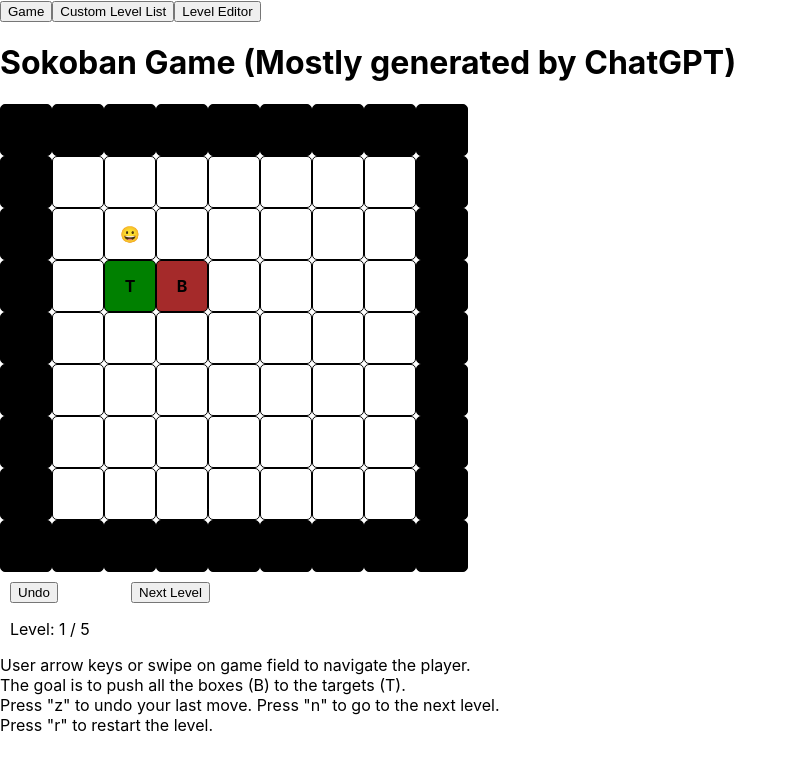
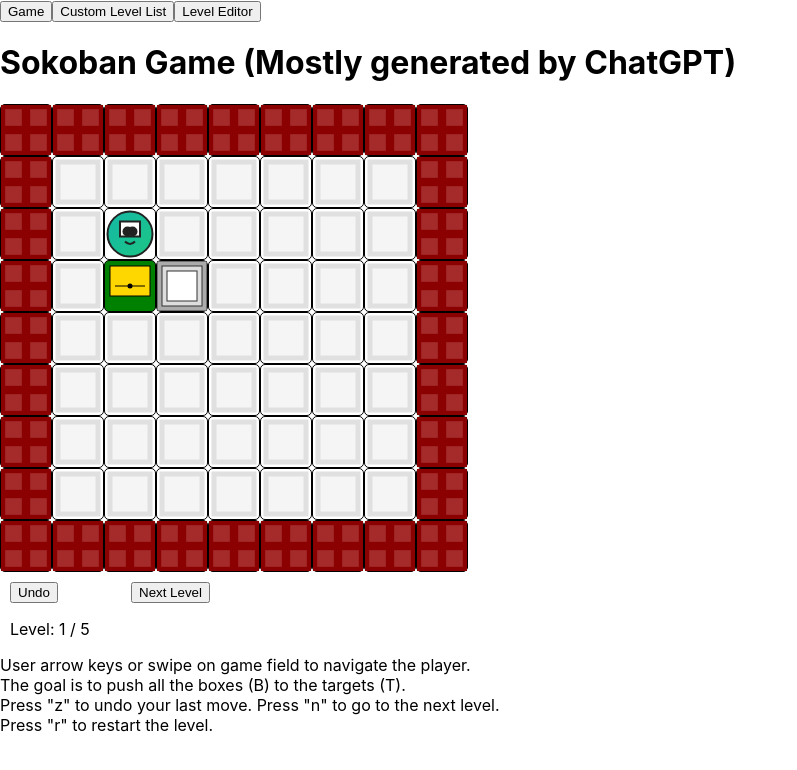
Before and after one commit to gwyn-art/chat-gpt-sokoban, a React (Create React App) app: page / in a window 1280 px wide. Shown: the top 770 px of the page, without its empty margins (0-797 px from the left). Built offline with nearby package versions, Linux system fonts and the light colour scheme.

Commit message:
add svg icons

```diff
--- a/src/App.tsx
+++ b/src/App.tsx
@@ -1,26 +1,41 @@
-import React, { useState } from 'react';
-import Game from './Game';
-import { LevelEditor } from './LevelEditor';
-import { LevelList } from './LevelList';
-import { GameState } from './types';
+import React, { useState } from "react";
+import Game from "./Game";
+import { Level, LevelEditor } from "./LevelEditor";
+import { LevelList } from "./LevelList";
+import { GameState } from "./types";
 
 const App: React.FC = () => {
+  const [editGameLevel, setEditGameState] = useState<Level | undefined>(undefined);
   const [levels, setLevels] = useState<GameState[]>([]);
-  const [screen, setScreen] = useState('game');
+  const [screen, setScreen] = useState("game");
 
   return (
     <div>
       <nav>
-        <button onClick={() => setScreen('game')}>Game</button>
-        <button onClick={() => setScreen('levelList')} >Custom Level List</button>
-        <button onClick={() => setScreen('editor')}>Level Editor</button>
+        <button onClick={() => setScreen("game")}>Game</button>
+        <button onClick={() => setScreen("levelList")}>
+          Custom Level List
+        </button>
+        <button onClick={() => setScreen("editor")}>Level Editor</button>
       </nav>
-      {screen === 'game' && <Game levels={levels.length > 0 ? levels : undefined} />}
-      {screen === 'levelList' && <LevelList handlePlay={levels => {
-        setLevels(levels.map(level => level.level));
-        setScreen('game')}
-       } />}
-      {screen === 'editor' && <LevelEditor onSave={() => setScreen('levelList')} />}
+      {screen === "game" && (
+        <Game levels={levels.length > 0 ? levels : undefined} />
+      )}
+      {screen === "levelList" && (
+        <LevelList
+          handlePlay={levels => {
+            setLevels(levels.map(level => level.level));
+            setScreen("game");
+          }}
+          handleEdit={level => {
+            setEditGameState(level);
+            setScreen("editor");
+          }}
+        />
+      )}
+      {screen === "editor" && (
+        <LevelEditor onSave={() => setScreen("levelList")} level={editGameLevel} />
+      )}
     </div>
   );
 };
--- a/src/Cell.tsx
+++ b/src/Cell.tsx
@@ -8,27 +8,148 @@
   onClick?: () => void;
 };
 
-export const Cell: React.FC<CellProps> = ({ isWall, isPlayer, isBox, isGoal, onClick }) => {
+export const Cell: React.FC<CellProps> = ({
+  isWall,
+  isPlayer,
+  isBox,
+  isGoal,
+  onClick
+}) => {
   let backgroundColor;
   let content;
 
   if (isWall) {
     backgroundColor = "black";
-    content = "W";
+    content = (
+      <svg xmlns="http://www.w3.org/2000/svg" viewBox="0 0 60 60">
+        <defs>
+          <pattern
+            id="brick"
+            x="0"
+            y="0"
+            width="30"
+            height="30"
+            patternUnits="userSpaceOnUse"
+          >
+            <rect fill="#A52A2A" x="0" y="0" width="30" height="30" />
+            <rect fill="#8B0000" x="0" y="0" width="30" height="5" />
+            <rect fill="#8B0000" x="0" y="0" width="5" height="30" />
+            <rect fill="#8B0000" x="25" y="0" width="5" height="30" />
+            <rect fill="#8B0000" x="0" y="25" width="30" height="5" />
+          </pattern>
+        </defs>
+        <rect fill="url(#brick)" x="0" y="0" width="60" height="60" />
+      </svg>
+    );
   } else if (isPlayer) {
     backgroundColor = "white";
-    content = "😀";
+    content = (
+      <svg xmlns="http://www.w3.org/2000/svg" viewBox="0 0 100 100">
+        <defs>
+          <linearGradient id="grad" x1="0%" y1="0%" x2="100%" y2="100%">
+            <stop
+              offset="0%"
+              style={{ stopColor: "#14b8a6", stopOpacity: 1 }}
+            />
+            <stop
+              offset="100%"
+              style={{ stopColor: "#1dc684", stopOpacity: 1 }}
+            />
+          </linearGradient>
+        </defs>
+        <circle
+          cx="50"
+          cy="50"
+          r="45"
+          fill="url(#grad)"
+          stroke="#222"
+          strokeWidth="4"
+        />
+        <rect
+          x="30"
+          y="25"
+          width="40"
+          height="30"
+          fill="#fff"
+          stroke="#222"
+          strokeWidth="4"
+        />
+        <circle cx="45" cy="45" r="10" fill="#222" />
+        <circle cx="55" cy="45" r="10" fill="#222" />
+        <path
+          d="M 40 65 Q 50 75 60 65"
+          stroke="#222"
+          strokeWidth="4"
+          fill="none"
+        />
+      </svg>
+    );
     if (isGoal) {
       backgroundColor = "green";
     }
   } else if (isBox) {
-    backgroundColor = "brown";
-    content = "B";
+    // backgroundColor = "brown";
+    content = (
+      <svg viewBox="0 0 100 100">
+        <rect
+          width="100"
+          height="100"
+          fill="#ababab"
+          stroke="#333333"
+          strokeWidth="2"
+        />
+        <rect
+          x="10"
+          y="10"
+          width="80"
+          height="80"
+          fill="#dddddd"
+          stroke="#333333"
+          strokeWidth="2"
+        />
+        <rect
+          x="20"
+          y="20"
+          width="60"
+          height="60"
+          fill="#ffffff"
+          stroke="#333333"
+          strokeWidth="2"
+        />
+      </svg>
+    );
   } else if (isGoal) {
     backgroundColor = "green";
-    content = "T";
+    content = (
+      <svg viewBox="0 0 100 100" xmlns="http://www.w3.org/2000/svg">
+        <rect
+          x="10"
+          y="10"
+          width="80"
+          height="60"
+          fill="#FFD700"
+          stroke="#000"
+          stroke-width="2"
+        />
+        <line x1="20" y1="50" x2="80" y2="50" stroke="#000" stroke-width="2" />
+        <circle cx="50" cy="50" r="5" fill="#000" />
+      </svg>
+    );
   } else {
     backgroundColor = "white";
+    content = (
+      <svg viewBox="0 0 100 100" xmlns="http://www.w3.org/2000/svg">
+        <rect
+          x="10"
+          y="10"
+          width="80"
+          height="80"
+          fill="#F5F5F5"
+          stroke="#E0E0E0"
+          stroke-width="10"
+        />
+      </svg>
+    );
   }
 
   return (
--- a/src/LevelEditor.tsx
+++ b/src/LevelEditor.tsx
@@ -41,17 +41,22 @@
   }
 };
 
-export const LevelEditor: React.FC<{ onSave(): void }> = ({ onSave }) => {
-  const [levelName, setLevelName] = useState("");
-  const [selectedType, setSelectedType] = useState<SquareType>("empty");
-  const [gameState, setGameState] = useState<GameState>({
+const defaultLevel = {
+  name: '',
+  level: {
     playerPosition: [0, 0],
     boxes: [],
     walls: [],
     targets: [],
     width: 5,
     height: 5
-  });
+  }
+} as Level;
+
+export const LevelEditor: React.FC<{ onSave(): void, level?: Level }> = ({ onSave, level = defaultLevel }) => {
+  const [levelName, setLevelName] = useState(level.name);
+  const [selectedType, setSelectedType] = useState<SquareType>("empty");
+  const [gameState, setGameState] = useState<GameState>(level.level);
 
   const handleSquareClick = (x: number, y: number) => {
     const handlePlayerClick = (x: number, y: number) => {
--- a/src/LevelList.tsx
+++ b/src/LevelList.tsx
@@ -4,9 +4,10 @@
 
 type LevelListProps = {
     handlePlay: (levels: Level[]) => void;
+    handleEdit: (levels: Level) => void;
 }
 
-export const LevelList: React.FC<LevelListProps> = ({ handlePlay }) => {
+export const LevelList: React.FC<LevelListProps> = ({ handlePlay, handleEdit }) => {
     const [levels, setLevels] = useState<Level[]>([]);
 
     useEffect(() => {
@@ -44,6 +45,7 @@
               <td>{level.name}</td>
               <td>
                 <button onClick={() => handlePlay([level])}>Play</button>
+                <button onClick={() => handleEdit(level)}>Edit</button>
                 <button onClick={() => handleDelete(index)}>Delete</button>
               </td>
             </tr>
```
